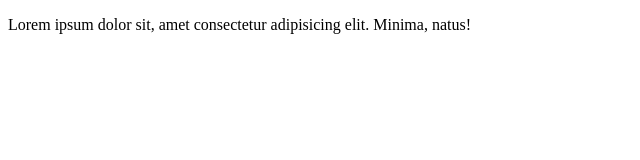
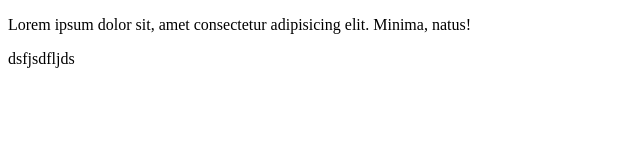
Before and after one commit to arxlan-del/ToDoApp, a plain HTML site: page source/index.html in a window 1280 px wide. Shown: the full height of the page, 0-640 px from the left. Drawn offline with Linux system fonts and the light colour scheme.

Commit message:
Update index

```diff
--- a/source/index.html
+++ b/source/index.html
@@ -1,14 +1,18 @@
 <!DOCTYPE html>
 <html lang="en">
+
 <head>
     <meta charset="UTF-8">
     <meta name="viewport" content="width=device-width, initial-scale=1.0">
     <title>Document</title>
 </head>
+
 <body>
 
 
     <p>Lorem ipsum dolor sit, amet consectetur adipisicing elit. Minima, natus!</p>
 
+    <p>dsfjsdfljds</p>
 </body>
+
 </html>
```
